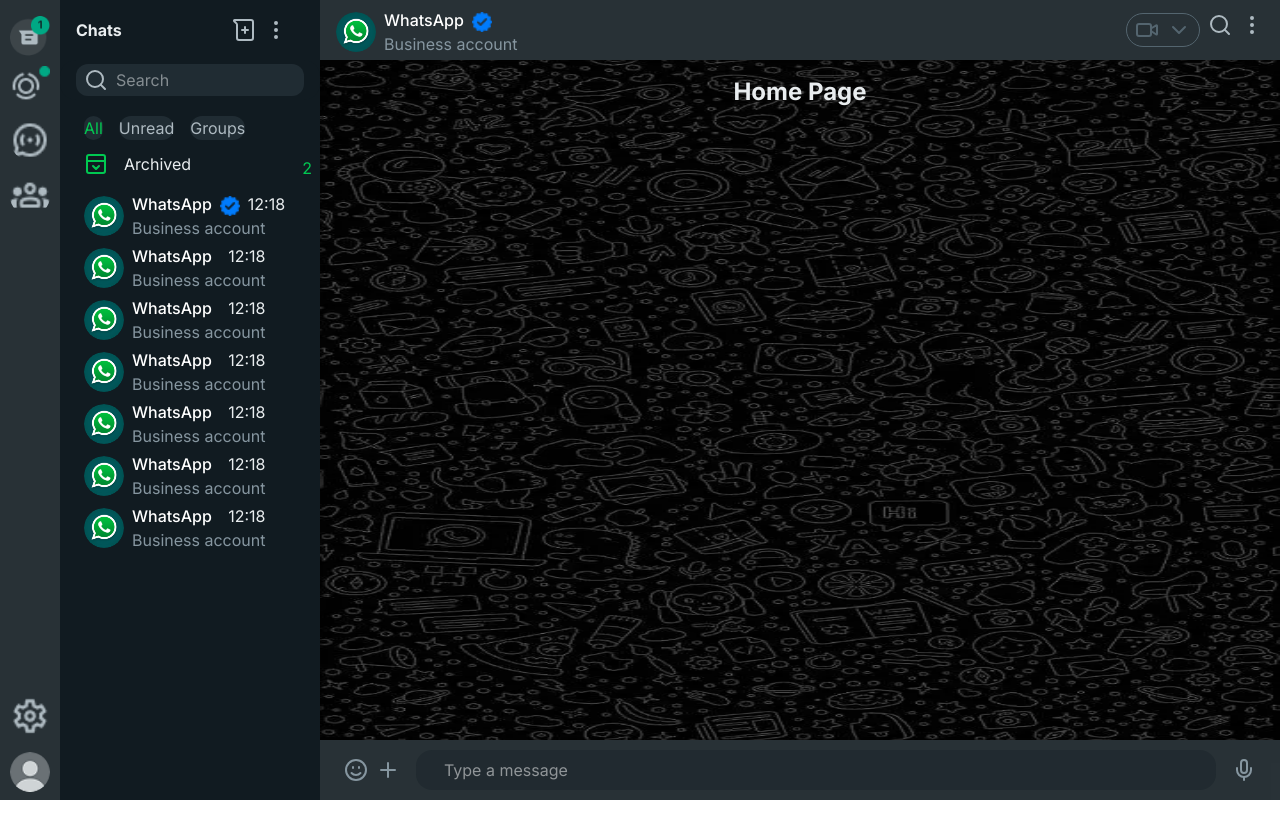
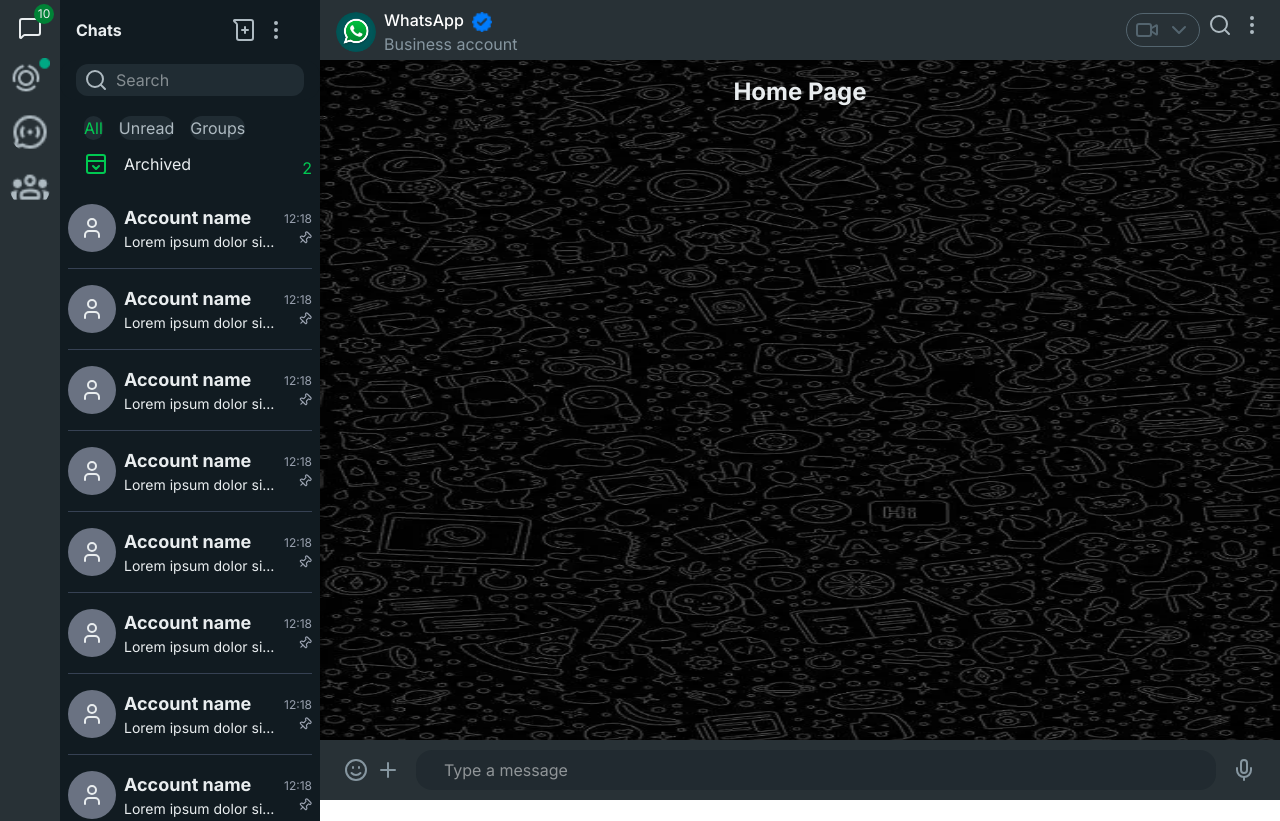
Before and after one commit to deepakspoc/react-whatsapp-clone, a Next.js app: page / in a window 1280 px wide. Shown: the top 821 px of the page. Before the commit the page ends 800 px from the top, so only its background shows below. Built offline with nearby package versions, Linux system fonts and the light colour scheme.

Commit message:
Account and account list component added

```diff
--- /dev/null
+++ b/components/Account.tsx
@@ -0,0 +1,34 @@
+import { Pin, User } from "lucide-react";
+
+const Account = () => {
+  return (
+    <div className="flex gap-2 py-4 items-center">
+      {/* Profile avatar name and message */}
+      <div className="flex-1 flex gap-2 min-w-0 items-center">
+        <div className="size-12 bg-gray-500 shrink-0 grid place-items-center rounded-full">
+          <User />
+        </div>
+        {/* Account name and message */}
+        <div className="min-w-0">
+          <div className="text-lg font-bold">Account name</div>
+          <div className="text-sm truncate">
+            Lorem ipsum dolor sit amet consectetur adipisicing elit. Totam aut
+            voluptas hic neque, nulla quis quo dignissimos sunt iusto quae
+            maxime eaque, vel eligendi nihil molestias debitis labore, dolorum
+            facilis.
+          </div>
+        </div>
+      </div>
+
+      {/* Time and pin icon section */}
+      <div className="flex flex-col items-end gap-1">
+        <span className="text-xs text-gray-400">12:18</span>
+        <span className="text-gray-400">
+          <Pin size={14} className="rotate-45" />
+        </span>
+      </div>
+    </div>
+  );
+};
+
+export default Account;
--- /dev/null
+++ b/components/AccountList.tsx
@@ -0,0 +1,21 @@
+import Account from "./Account";
+
+const AccountList = () => {
+  return (
+    <div className="px-2 divide-y divide-gray-700">
+      <Account />
+      <Account />
+      <Account />
+      <Account />
+      <Account />
+      <Account />
+      <Account />
+      <Account />
+      <Account />
+      <Account />
+      <Account />
+    </div>
+  );
+};
+
+export default AccountList;
--- a/components/layout/Sidebar.tsx
+++ b/components/layout/Sidebar.tsx
@@ -1,39 +1,79 @@
-import { EllipsisVertical, MessageSquarePlus, PanelTopOpen, SearchIcon } from "lucide-react";
+import {
+  EllipsisVertical,
+  MessageSquare,
+  MessageSquarePlus,
+  PanelTopOpen,
+  SearchIcon,
+} from "lucide-react";
 import Image from "next/image";
+import AccountList from "../AccountList";
 const Sidebar = () => {
-
   return (
     <aside className="col-span-3 flex text-typo">
       <div className="bg-primary/90 w-15 items-center justify-between px-4 flex flex-col">
         <div className="flex-col mt-2 gap-2 items-center justify-between flex">
-          <div className="relative w-10 h-10 overflow-hidden mt-2 hover:cursor-pointer">
-            <Image src="/images/Overlay.png" alt="Overlay" fill className="object-contain" />
+          <button className="relative size-10 hover:cursor-pointer  grid place-items-center rounded-full">
+            <span className="absolute -top-1 -right-1 size-5 text-xs grid place-items-center bg-green-700 rounded-full">
+              10
+            </span>
+            <span>
+              <MessageSquare />
+            </span>
+          </button>
+          <div className="relative w-10 h-10 overflow-hidden mb-2 hover:cursor-pointer">
+            <Image
+              src="/images/Button - Status.png"
+              alt="button status"
+              fill
+              className="object-contain"
+            />
           </div>
           <div className="relative w-10 h-10 overflow-hidden mb-2 hover:cursor-pointer">
-            <Image src="/images/Button - Status.png" alt="button status" fill className="object-contain" />
+            <Image
+              src="/images/Button-Channels.png"
+              alt="button channels"
+              fill
+              className="object-contain rounded-full"
+            />
           </div>
           <div className="relative w-10 h-10 overflow-hidden mb-2 hover:cursor-pointer">
-            <Image src="/images/Button-Channels.png" alt="button channels" fill className="object-contain rounded-full" />
-          </div>
-          <div className="relative w-10 h-10 overflow-hidden mb-2 hover:cursor-pointer">
-            <Image src="/images/Button-communities.png" alt="button communities" fill className="object-contain rounded-full" />
+            <Image
+              src="/images/Button-communities.png"
+              alt="button communities"
+              fill
+              className="object-contain rounded-full"
+            />
           </div>
         </div>
         <div className=" w-15 gap-4 items-center justify-between px-4 flex flex-col">
           <div className="relative w-10 h-10 overflow-hidden rounded-full hover:cursor-pointer">
-            <Image src="/images/settings.png" alt="setting" fill className="object-contain" />
+            <Image
+              src="/images/settings.png"
+              alt="setting"
+              fill
+              className="object-contain"
+            />
           </div>
           <div className="relative w-10 h-10 overflow-hidden mb-2 rounded-full hover:cursor-pointer">
-            <Image src="/images/person.png" alt="person" fill className="object-contain " />
+            <Image
+              src="/images/person.png"
+              alt="person"
+              fill
+              className="object-contain "
+            />
           </div>
         </div>
       </div>
       {/* User List */}
-      <div className="bg-primary flex-1">
+      <div className="bg-primary flex-1 min-w-0">
         <div className="h-15 flex items-center justify-between px-4">
-          <div><b>Chats</b></div>
+          <div>
+            <b>Chats</b>
+          </div>
           <div className="flex gap-2 items-center justify-between px-4">
-            <div><MessageSquarePlus className="text-[#AEBAC1] rotate-90 hover:cursor-pointer" /></div>
+            <div>
+              <MessageSquarePlus className="text-[#AEBAC1] rotate-90 hover:cursor-pointer" />
+            </div>
             <EllipsisVertical className="text-[#AEBAC1] hover:cursor-pointer" />
           </div>
         </div>
@@ -43,145 +83,36 @@
             <input
               type="text"
               placeholder="Search"
-              className="px-10 py-1 w-full bg-[#202C33] rounded-xl" />
+              className="px-10 py-1 w-full bg-[#202C33] rounded-xl"
+            />
           </div>
           <div className="gap-4 px-6 flex items-center justify-start mt-4 ">
-            <div className="text-green-500 bg-[#202C33] rounded-xl "><button className="hover:cursor-pointer">All</button></div>
-            <div className="text-[#AEBAC1] bg-[#202C33] rounded-xl "><button className="hover:cursor-pointer">Unread</button></div>
-            <div className="text-[#AEBAC1] bg-[#202C33] rounded-xl "><button className="hover:cursor-pointer">Groups</button></div>
+            <div className="text-green-500 bg-[#202C33] rounded-xl ">
+              <button className="hover:cursor-pointer">All</button>
+            </div>
+            <div className="text-[#AEBAC1] bg-[#202C33] rounded-xl ">
+              <button className="hover:cursor-pointer">Unread</button>
+            </div>
+            <div className="text-[#AEBAC1] bg-[#202C33] rounded-xl ">
+              <button className="hover:cursor-pointer">Groups</button>
+            </div>
           </div>
           <div className="h-10 mt-2 w-full flex items-center justify-between ">
             <div className="px-6 h-10 mt-2 w-full gap-4 flex ">
-              <div ><PanelTopOpen className="text-green-500 hover:cursor-pointer" /></div>
-              <div><button className="hover:cursor-pointer">Archived</button></div>
-            </div>
-            <div ><button className="text-green-500 justify m-2 hover:cursor-pointer">2</button></div>
-          </div>
-          <div className="px-6">
-            <div className="flex gap-2 hover:cursor-pointer">
-              <div className="relative w-10 h-10 overflow-hidden mt-2 rounded-full">
-                <Image src="/images/whatsapp.png" alt="WhatsApp Logo" fill className="object-contain rounded-full" />
+              <div>
+                <PanelTopOpen className="text-green-500 hover:cursor-pointer" />
               </div>
-
-              <div className="flex flex-col">
-                <div className="flex gap-2">
-                  <div><p className="mt-1 font-medium text-white">WhatsApp</p></div>
-                  <div className="relative w-5 h-5 overflow-hidden mt-2">
-                    <Image src="/images/vector.png" alt="vector logo" fill className="object-contain" />
-                  </div>
-                   <div className="mt-1">
-                    <p>12:18</p>
-                  </div>
-                </div>
-                <div>
-                  <p className="text-[#8696A0]">Business account</p>
-                </div>
+              <div>
+                <button className="hover:cursor-pointer">Archived</button>
               </div>
             </div>
-            <div className="flex gap-2 hover:cursor-pointer">
-              <div className="relative w-10 h-10 overflow-hidden mt-2 rounded-full">
-                <Image src="/images/whatsapp.png" alt="WhatsApp Logo" fill className="object-contain rounded-full" />
-              </div>
-              <div className="flex flex-col">
-                <div className="flex w-full flex justify-between  ">
-                  <div><p className="mt-1 font-medium text-white">WhatsApp</p></div>
-                  <div className="mt-1">
-                    <p>12:18</p>
-                  </div>
-                </div>
-                <div>
-                  <p className="text-[#8696A0]">Business account</p>
-                </div>
-              </div>
+            <div>
+              <button className="text-green-500 justify m-2 hover:cursor-pointer">
+                2
+              </button>
             </div>
-            <div className="flex gap-2 hover:cursor-pointer">
-              <div className="relative w-10 h-10 overflow-hidden mt-2 rounded-full">
-                <Image src="/images/whatsapp.png" alt="WhatsApp Logo" fill className="object-contain rounded-full" />
-              </div>
-
-              <div className="flex flex-col">
-                <div className="flex w-full flex justify-between  ">
-                  <div><p className="mt-1 font-medium text-white">WhatsApp</p></div>
-                  <div className="mt-1">
-                    <p>12:18</p>
-                  </div>
-                </div>
-                <div>
-                  <p className="text-[#8696A0]">Business account</p>
-                </div>
-              </div>
-            </div>
-            <div className="flex gap-2 hover:cursor-pointer">
-              <div className="relative w-10 h-10 overflow-hidden mt-2 rounded-full">
-                <Image src="/images/whatsapp.png" alt="WhatsApp Logo" fill className="object-contain rounded-full" />
-              </div>
-
-              <div className="flex flex-col">
-                <div className="flex w-full flex justify-between  ">
-                  <div><p className="mt-1 font-medium text-white">WhatsApp</p></div>
-                  <div className="mt-1">
-                    <p>12:18</p>
-                  </div>
-                </div>
-                <div>
-                  <p className="text-[#8696A0]">Business account</p>
-                </div>
-              </div>
-            </div>
-            <div className="flex gap-2 hover:cursor-pointer">
-              <div className="relative w-10 h-10 overflow-hidden mt-2 rounded-full">
-                <Image src="/images/whatsapp.png" alt="WhatsApp Logo" fill className="object-contain rounded-full" />
-              </div>
-
-              <div className="flex flex-col">
-                <div className="flex w-full flex justify-between  ">
-                  <div><p className="mt-1 font-medium text-white">WhatsApp</p></div>
-                  <div className="mt-1">
-                    <p>12:18</p>
-                  </div>
-                </div>
-                <div>
-                  <p className="text-[#8696A0]">Business account</p>
-                </div>
-              </div>
-            </div>
-            <div className="flex gap-2 hover:cursor-pointer">
-              <div className="relative w-10 h-10 overflow-hidden mt-2 rounded-full">
-                <Image src="/images/whatsapp.png" alt="WhatsApp Logo" fill className="object-contain rounded-full" />
-              </div>
-
-              <div className="flex flex-col">
-                <div className="flex w-full flex justify-between  ">
-                  <div><p className="mt-1 font-medium text-white">WhatsApp</p></div>
-                  <div className="mt-1">
-                    <p>12:18</p>
-                  </div>
-                </div>
-                <div>
-                  <p className="text-[#8696A0]">Business account</p>
-                </div>
-              </div>
-            </div>
-            <div className="flex gap-2 hover:cursor-pointer">
-              <div className="relative w-10 h-10 overflow-hidden mt-2 rounded-full">
-                <Image src="/images/whatsapp.png" alt="WhatsApp Logo" fill className="object-contain rounded-full" />
-              </div>
-
-              <div className="flex flex-col   justify-between">
-                <div className="flex w-full flex justify-between  ">
-                  <div><p className="mt-1 font-medium text-white">WhatsApp</p></div>
-                  <div className="mt-1">
-                    <p>12:18</p>
-                  </div>
-                </div>
-                <div>
-                  <p className="text-[#8696A0]">Business account</p>
-                </div>
-              </div>
-            </div>
-
           </div>
-
+          <AccountList />
         </div>
       </div>
     </aside>
```
